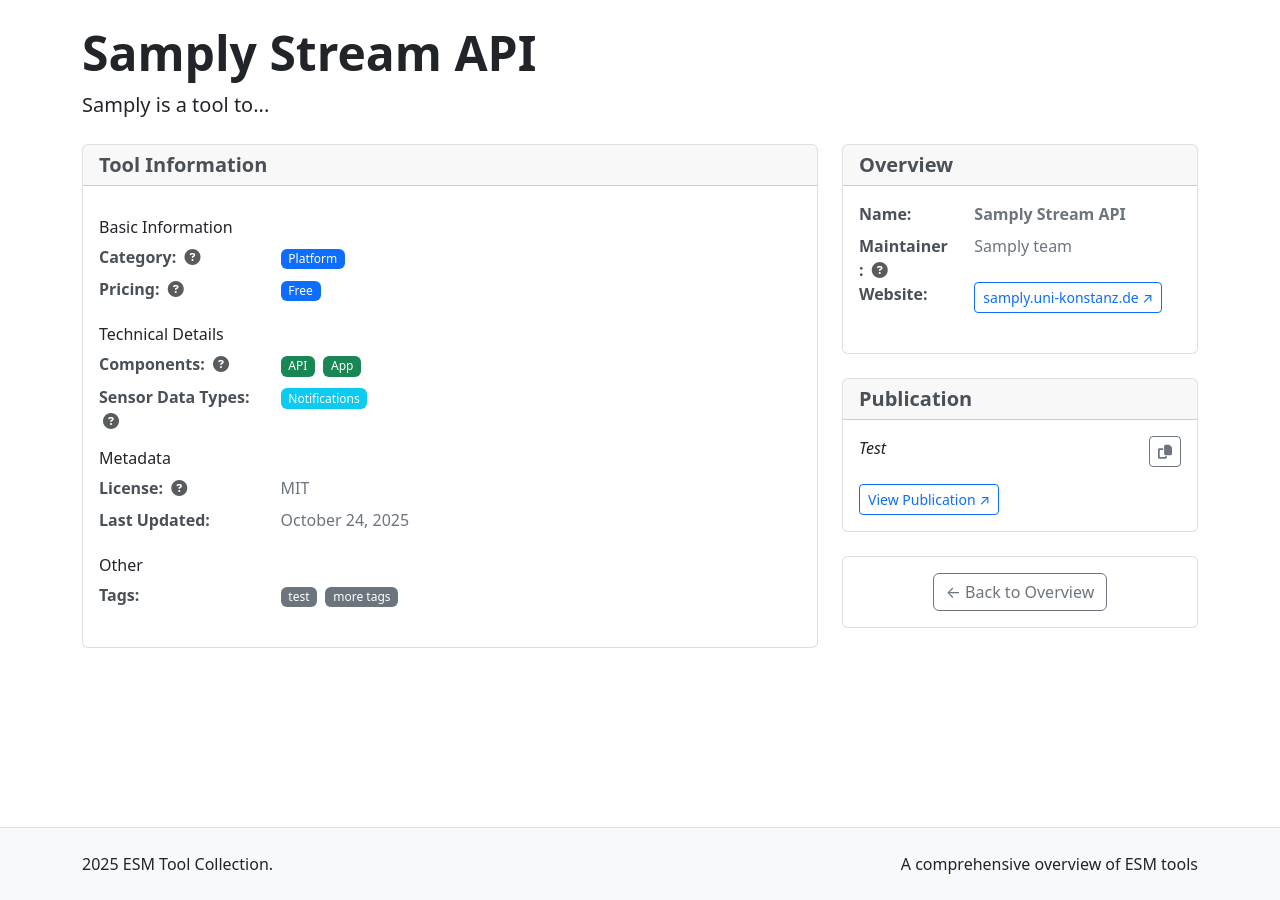
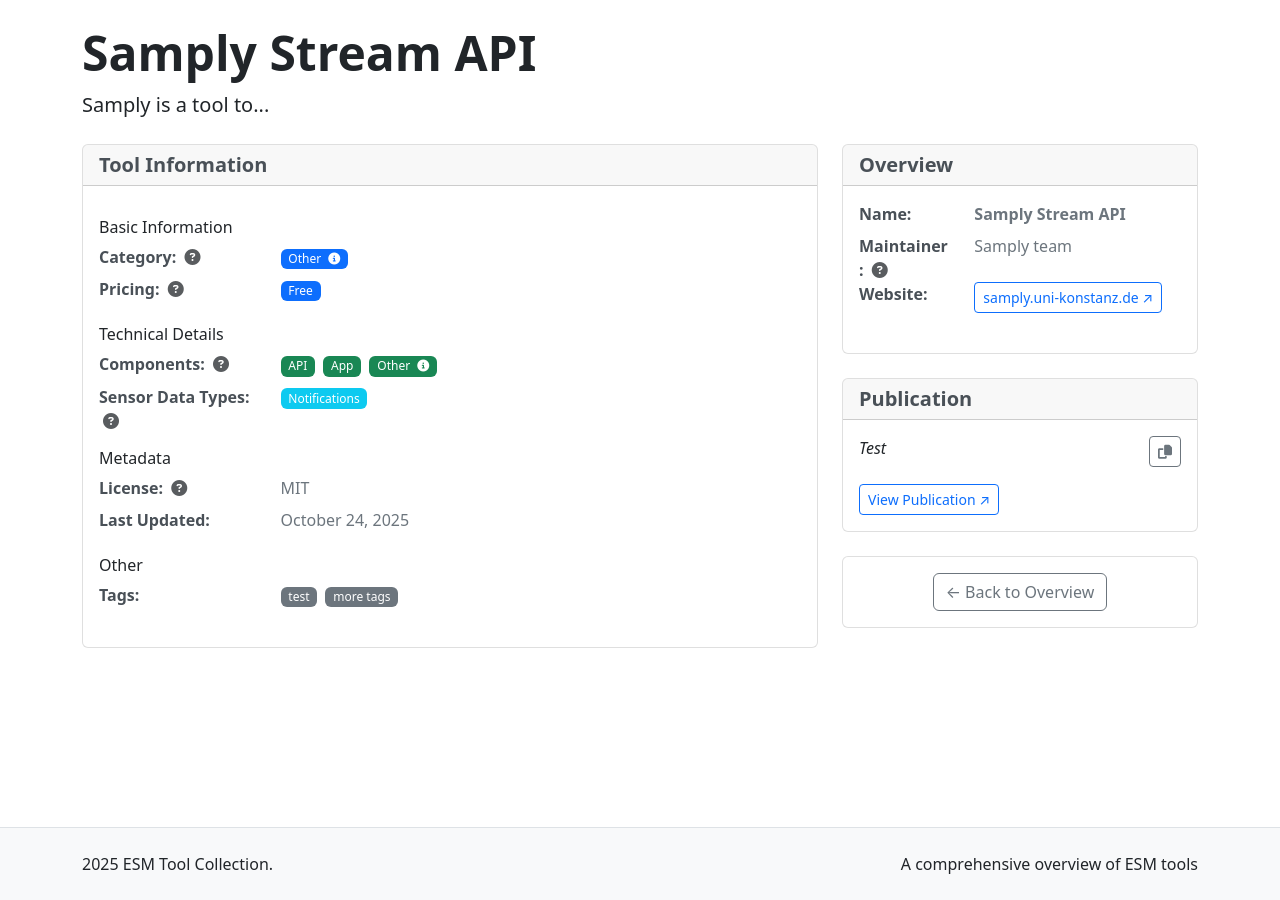
Before and after one commit to ghxm/esm-tool-overview-static, a Jekyll site: the page built from _tools/samply.md, in a window 1280 px wide. Built offline with Jekyll 4.4.1, drawn with Linux system fonts in a browser that asks for light colours.

Commit message:
Add value tooltips for categories and components in configuration

```diff
--- a/_config.yml
+++ b/_config.yml
@@ -75,6 +75,8 @@
     popover:
       title: "Tool Categories"
       content: "• <strong>Single study tool</strong>: Designed to study a single, specific, and narrow research topic<br>• <strong>Platform</strong>: Possibility to create and customize projects for studying any research topic<br>• <strong>Panel-integrated tool</strong>: Offered as part of a (commercial) survey panel, tied to provider's panelists<br>• <strong>Technical framework</strong>: Allows creating custom app/collection infrastructure based on pre-developed modules"
+    value_tooltips:
+      "other": "category_other_description"
 
   pricing:
     label: "Pricing"
@@ -100,6 +102,8 @@
       type: "multiselect-and"
       label: "Components"
     tooltip: "The main parts or modules that make up this tool"
+    value_tooltips:
+      "other": "components_other_description"
 
   sensor_data_types:
     label: "Sensor Data Types"
@@ -172,3 +176,20 @@
     filter:
       display: false
     tooltip: "Bibliographical reference for this tool's publication"
+
+  # Hidden fields for value tooltip descriptions
+  category_other_description:
+    label: "Other Category Description"
+    type: "string"
+    display: []
+    show_if_empty: false
+    filter:
+      display: false
+
+  components_other_description:
+    label: "Other Components Description"
+    type: "string"
+    display: []
+    show_if_empty: false
+    filter:
+      display: false
--- a/_layouts/tool.html
+++ b/_layouts/tool.html
@@ -57,22 +57,59 @@
                                     <dd class="col-sm-9">
                                         {% if field_config.type == 'array' and value and value.size > 0 %}
                                             {% for item in value %}
+                                                {% comment %} Check for value tooltip for this array item {% endcomment %}
+                                                {% assign tooltip_field = nil %}
+                                                {% if field_config.value_tooltips %}
+                                                    {% assign item_lower = item | downcase %}
+                                                    {% for tooltip_pair in field_config.value_tooltips %}
+                                                        {% assign key_lower = tooltip_pair[0] | downcase %}
+                                                        {% if key_lower == item_lower %}
+                                                            {% assign tooltip_field = tooltip_pair[1] %}
+                                                            {% break %}
+                                                        {% endif %}
+                                                    {% endfor %}
+                                                {% endif %}
+
                                                 {% if field_name == 'components' %}
-                                                    <span class="badge bg-success me-1">{{ item }}</span>
+                                                    <span class="badge bg-success me-1">{{ item }}{% if tooltip_field %}{% assign explanation = page[tooltip_field] %}{% if explanation %} <i class="fas fa-info-circle ms-1" data-bs-toggle="tooltip" title="{{ explanation }}"></i>{% endif %}{% endif %}</span>
                                                 {% elsif field_name == 'sensor_data_types' %}
-                                                    <span class="badge bg-info me-1">{{ item }}</span>
+                                                    <span class="badge bg-info me-1">{{ item }}{% if tooltip_field %}{% assign explanation = page[tooltip_field] %}{% if explanation %} <i class="fas fa-info-circle ms-1" data-bs-toggle="tooltip" title="{{ explanation }}"></i>{% endif %}{% endif %}</span>
                                                 {% elsif field_name == 'tags' %}
-                                                    <span class="badge bg-secondary me-1">{{ item }}</span>
+                                                    <span class="badge bg-secondary me-1">{{ item }}{% if tooltip_field %}{% assign explanation = page[tooltip_field] %}{% if explanation %} <i class="fas fa-info-circle ms-1" data-bs-toggle="tooltip" title="{{ explanation }}"></i>{% endif %}{% endif %}</span>
                                                 {% else %}
-                                                    <span class="badge bg-primary me-1">{{ item }}</span>
+                                                    <span class="badge bg-primary me-1">{{ item }}{% if tooltip_field %}{% assign explanation = page[tooltip_field] %}{% if explanation %} <i class="fas fa-info-circle ms-1" data-bs-toggle="tooltip" title="{{ explanation }}"></i>{% endif %}{% endif %}</span>
                                                 {% endif %}
                                             {% endfor %}
                                         {% elsif field_config.type == 'date' and value %}
                                             {{ value | date: "%B %d, %Y" }}
                                         {% elsif field_config.display_style == 'badge' and value %}
-                                            <span class="badge bg-primary">{{ value }}</span>
+                                            {% comment %} Check for value tooltip for single badge value {% endcomment %}
+                                            {% assign tooltip_field = nil %}
+                                            {% if field_config.value_tooltips %}
+                                                {% assign value_lower = value | downcase %}
+                                                {% for tooltip_pair in field_config.value_tooltips %}
+                                                    {% assign key_lower = tooltip_pair[0] | downcase %}
+                                                    {% if key_lower == value_lower %}
+                                                        {% assign tooltip_field = tooltip_pair[1] %}
+                                                        {% break %}
+                                                    {% endif %}
+                                                {% endfor %}
+                                            {% endif %}
+                                            <span class="badge bg-primary">{{ value }}{% if tooltip_field %}{% assign explanation = page[tooltip_field] %}{% if explanation %} <i class="fas fa-info-circle ms-1" data-bs-toggle="tooltip" title="{{ explanation }}"></i>{% endif %}{% endif %}</span>
                                         {% elsif value %}
-                                            {{ value }}
+                                            {% comment %} Check for value tooltip for single text value {% endcomment %}
+                                            {% assign tooltip_field = nil %}
+                                            {% if field_config.value_tooltips %}
+                                                {% assign value_lower = value | downcase %}
+                                                {% for tooltip_pair in field_config.value_tooltips %}
+                                                    {% assign key_lower = tooltip_pair[0] | downcase %}
+                                                    {% if key_lower == value_lower %}
+                                                        {% assign tooltip_field = tooltip_pair[1] %}
+                                                        {% break %}
+                                                    {% endif %}
+                                                {% endfor %}
+                                            {% endif %}
+                                            {{ value }}{% if tooltip_field %}{% assign explanation = page[tooltip_field] %}{% if explanation %} <i class="fas fa-info-circle ms-1" data-bs-toggle="tooltip" title="{{ explanation }}"></i>{% endif %}{% endif %}
                                         {% elsif field_config.show_if_empty %}
                                             <span class="text-muted">{% if field_config.empty_value %}{{ field_config.empty_value }}{% else %}{{ site.default_empty_value }}{% endif %}</span>
                                         {% endif %}
--- a/_tools/samply.md
+++ b/_tools/samply.md
@@ -2,11 +2,14 @@
 layout: tool
 name: "Samply Stream API"
 description: "Samply is a tool to..."
-category: "Platform"
+category: "Other"
+category_other_description: "Specialized streaming platform for real-time ESM data collection with custom API integration"
 pricing: "Free"
 components:
   - "API"
   - "App"
+  - "Other"
+components_other_description: "Custom hardware integration module for specialized sensors"
 sensor_data_types:
   - "Notifications"
 maintainer: "Samply team"
```
